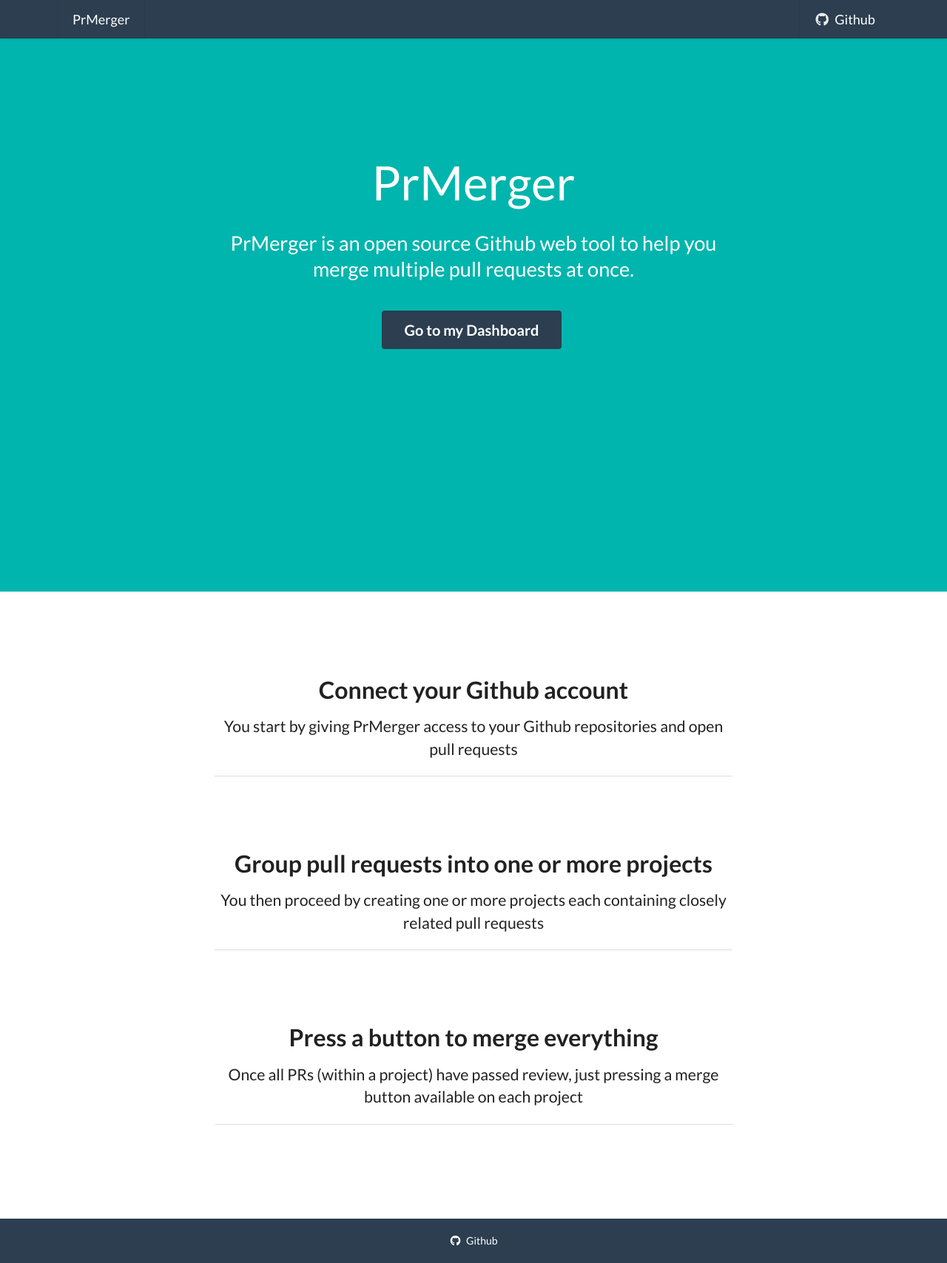
After one commit to ZeroCater/PrMerger, a Django app: template interface/templates/home.html in a window 1280 px wide. The commit adds this page. Shown: the whole page at 74% size. Run offline with Django 3.2, Linux system fonts and the light colour scheme; the template is opened without the code that fills it, so the values that code supplies are empty; the visitor is signed in with stand-in values (Sample User, id 1); some libraries are stand-ins or nearby versions.

Commit message:
Add content to the landing page

```diff
--- /dev/null
+++ b/interface/static/css/home.css
@@ -0,0 +1,135 @@
+.top.fixed.menu {
+    background-color: #2C3E50;
+    color: white;
+}
+
+.top.fixed.menu .item {
+    color: white;
+}
+
+.top.fixed.menu .item:hover {
+    color: #00B5AD;
+}
+
+.ui.button.blue-grey {
+    background-color: #2C3E50;
+    color: white;
+}
+
+.ui.button.blue-grey:hover {
+    background-color: #364d63;
+}
+
+.footer {
+    padding-bottom: 20px;
+    padding-top: 20px;
+    background-color: #2C3E50;
+}
+
+.footer a {
+    color: white;
+}
+
+.footer a:hover {
+    color: #00B5AD;
+}
+
+.hidden.menu {
+    display: none;
+}
+
+.masthead.segment {
+    min-height: 100vh;
+    padding: 1em 0em;
+}
+
+.masthead .logo.item img {
+    margin-right: 1em;
+}
+
+.masthead .ui.menu .ui.button {
+    margin-left: 0.5em;
+}
+
+.masthead h1.ui.header {
+    margin-top: 3em;
+    margin-bottom: 0em;
+    font-size: 4em;
+    font-weight: normal;
+}
+
+.masthead h2 {
+    font-size: 1.7em;
+    font-weight: normal;
+}
+
+.ui.vertical.stripe {
+    padding: 8em 0em;
+}
+
+.ui.vertical.stripe h3 {
+    font-size: 2em;
+}
+
+.ui.vertical.stripe .button + h3,
+.ui.vertical.stripe p + h3 {
+    margin-top: 3em;
+}
+
+.ui.vertical.stripe .floated.image {
+    clear: both;
+}
+
+.ui.vertical.stripe p {
+    font-size: 1.33em;
+}
+
+.ui.vertical.stripe .horizontal.divider {
+    margin: 3em 0em;
+}
+
+.quote.stripe.segment {
+    padding: 0em;
+}
+
+.quote.stripe.segment .grid .column {
+    padding-top: 5em;
+    padding-bottom: 5em;
+}
+
+.footer.segment {
+    padding: 5em 0em;
+}
+
+.secondary.pointing.menu .toc.item {
+    display: none;
+}
+
+@media only screen and (max-width: 700px) {
+    .ui.fixed.menu {
+        display: none !important;
+    }
+
+    .secondary.pointing.menu .item,
+    .secondary.pointing.menu .menu {
+        display: none;
+    }
+
+    .secondary.pointing.menu .toc.item {
+        display: block;
+    }
+
+    .masthead.segment {
+        min-height: 350px;
+    }
+
+    .masthead h1.ui.header {
+        font-size: 2em;
+        margin-top: 1.5em;
+    }
+
+    .masthead h2 {
+        margin-top: 0.5em;
+        font-size: 1.5em;
+    }
+}
--- /dev/null
+++ b/interface/templates/home.html
@@ -0,0 +1,69 @@
+{% load staticfiles %}
+
+<html>
+  <head>
+    <title>Github Multi Pr Merger</title>
+    <meta charset="UTF-8"/>
+    <link rel="stylesheet" type="text/css"
+          href="https://cdnjs.cloudflare.com/ajax/libs/semantic-ui/2.2.2/semantic.min.css">
+    <link rel="stylesheet" type="text/css" href="{% static 'css/home.css' %}">
+  </head>
+  <body>
+    <div class="ui massive top fixed menu transition visible">
+      <div class="ui container">
+        <a href="/" class="item">PrMerger</a>
+        <a href="#" class="right floated item">
+          <i class="icon github"></i>
+          Github
+        </a>
+      </div>
+    </div>
+
+    <div class="pusher">
+      <div class="ui inverted teal vertical masthead center aligned segment">
+        <div class="ui text container">
+          <h1 class="ui inverted header">PrMerger</h1>
+          <h2>PrMerger is an open source Github web tool to help you merge multiple pull requests at once.</h2>
+          <br>
+          {% if user.is_authenticated %}
+            <a class="ui huge blue-grey button" href="{% url 'interface:organization-list' %}">Go to my Dashboard</a>
+          {% else %}
+            <a class="ui huge violet button" href="{% url 'social:begin' 'github' %}">
+              <i class="icon github"></i>
+              Sign Up With Github
+            </a>
+          {% endif %}
+        </div>
+      </div>
+      <div class="ui vertical stripe center aligned segment">
+        <div class="ui text container">
+          <h3>Connect your Github account</h3>
+          <p>You start by giving PrMerger access to your Github repositories and open pull requests</p>
+          <p class="ui divider"></p>
+
+          <h3>Group pull requests into one or more projects</h3>
+          <p>You then proceed by creating one or more projects each containing closely related pull requests</p>
+          <p class="ui divider"></p>
+
+          <h3>Press a button to merge everything</h3>
+          <p>
+            Once all PRs (within a project) have passed review, just pressing a merge button
+            available on each project
+          </p>
+          <p class="ui divider"></p>
+        </div>
+      </div>
+    </div>
+
+    <div class="ui footer">
+      <div class="ui center aligned  container">
+        <a href="#">
+          <i class="icon github"></i>
+          Github
+        </a>
+      </div>
+    </div>
+    <script type="text/javascript" src="https://ajax.googleapis.com/ajax/libs/jquery/3.1.1/jquery.min.js"></script>
+    <script type="text/javascript" src="https://cdnjs.cloudflare.com/ajax/libs/semantic-ui/2.2.7/semantic.min.js"></script>
+  </body>
+</html>
--- a/interface/templates/interface/list_organizations.html
+++ b/interface/templates/interface/list_organizations.html
@@ -2,7 +2,7 @@
 
 {% block left-menu-item %}
   <h1 class="ui header">
-    Organizations
+    Select an organization
   </h1>
 {% endblock %}
 
--- a/interface/urls.py
+++ b/interface/urls.py
@@ -4,7 +4,7 @@ from interface import views
 
 
 urlpatterns = [
-    url(r'^$', TemplateView.as_view(template_name='welcome.html'), name='welcome'),
+    url(r'^$', TemplateView.as_view(template_name='home.html'), name='home'),
     url(r'^orgs$', views.OrganizationListView.as_view(), name='organization-list'),
     url(r'^projects$', views.ProjectListView.as_view(), name='project-list'),
     url(r'^projects/new$', views.ProjectCreateView.as_view(), name='new-project'),
--- a/interface/views.py
+++ b/interface/views.py
@@ -180,7 +180,7 @@ class ProjectMergeView(LoginRequiredMixin, ProjectViewMixin, DetailView):
 @login_required
 def logout_user(request):
     logout(request)
-    redirect_url = reverse('interface:welcome')
+    redirect_url = reverse('interface:home')
     return HttpResponseRedirect(redirect_url)
 
 
```
Also changed, not shown: interface/templates/welcome.html (deleted, +0 -10 lines).
